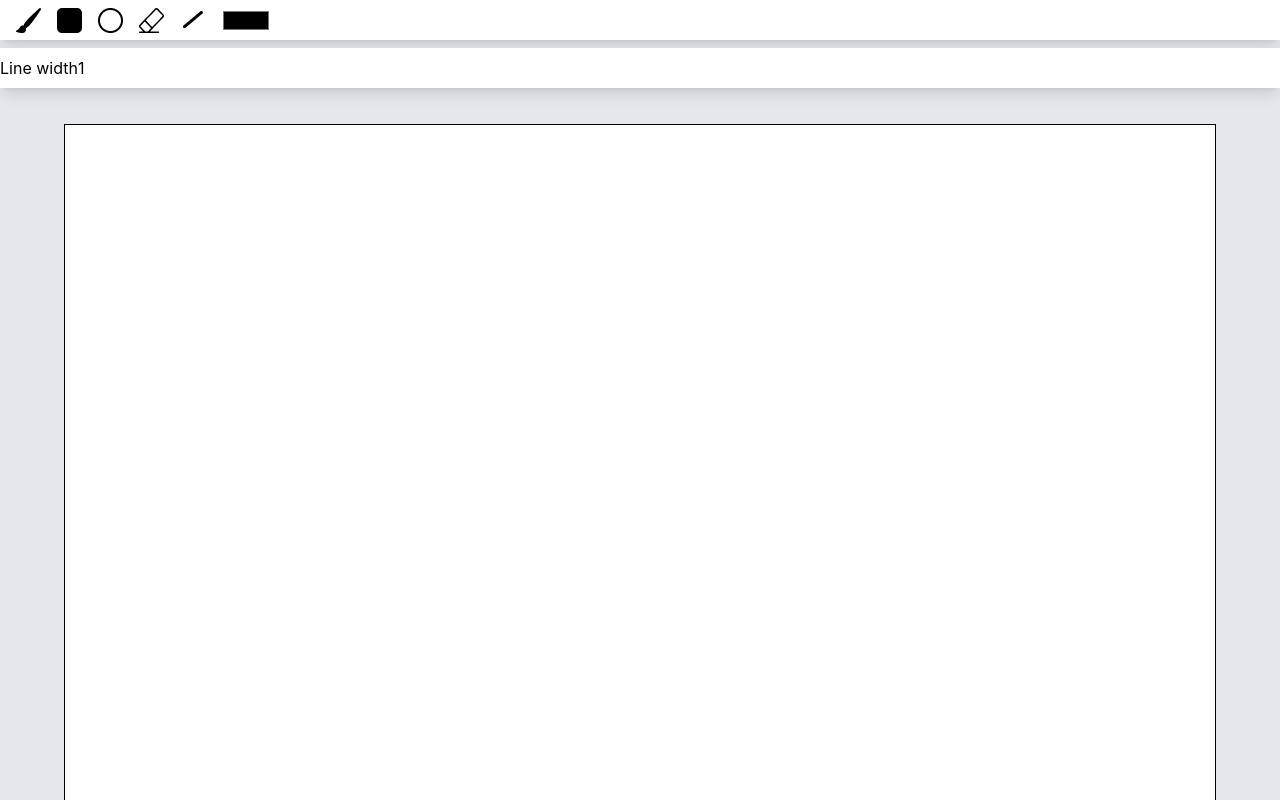
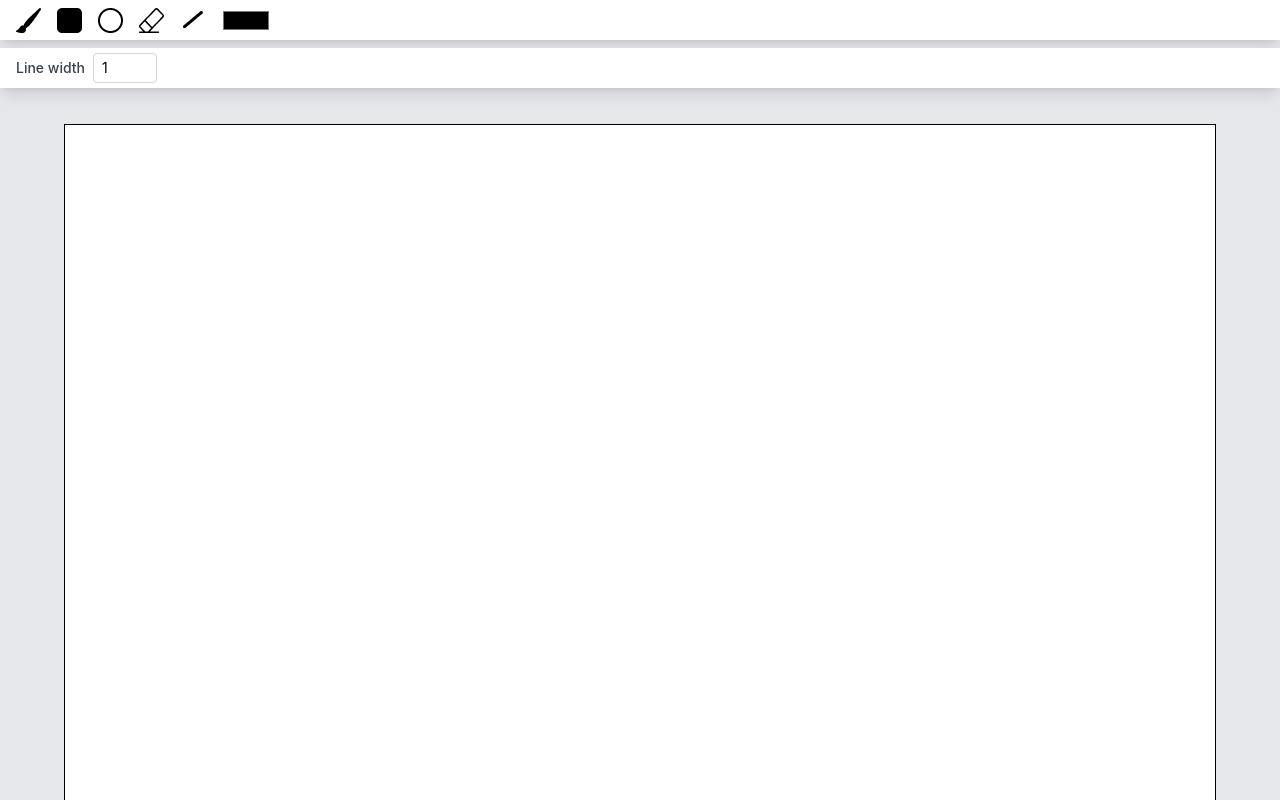
Before and after one commit to Raftouch/paint-front, a React (Vite) app: page / in a window 1280 px wide. Shown: the top 800 px of the page. Built offline with nearby package versions, Linux system fonts and the light colour scheme.

Commit message:
style(settings): add styling for line width controls

```diff
--- a/src/components/SettingsBar.tsx
+++ b/src/components/SettingsBar.tsx
@@ -2,8 +2,13 @@ import toolState from "../store/toolState";
 
 export default function SettingsBar() {
   return (
-    <div className="h-[40px] bg-white flex items-center shadow-lg mt-2">
-      <label htmlFor="line-width">Line width</label>
+    <div className="p-4 h-[40px] bg-white flex items-center shadow-lg mt-2">
+      <label
+        htmlFor="line-width"
+        className="mr-2 text-sm font-medium text-gray-700"
+      >
+        Line width
+      </label>
       <input
         onChange={(e) => toolState.setLineWidth(e.currentTarget.valueAsNumber)}
         id="line-width"
@@ -11,6 +16,7 @@ export default function SettingsBar() {
         min={1}
         max={50}
         defaultValue={1}
+        className="w-16 rounded border border-gray-300 px-2 py-1 text-sm focus:border-blue-500 focus:outline-none"
       />
     </div>
   );
```
